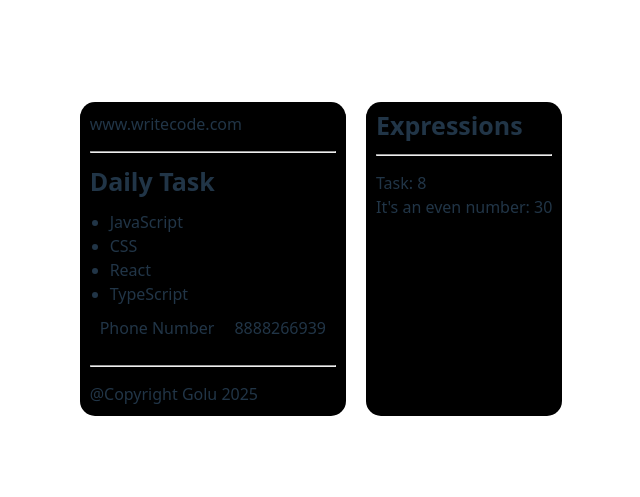
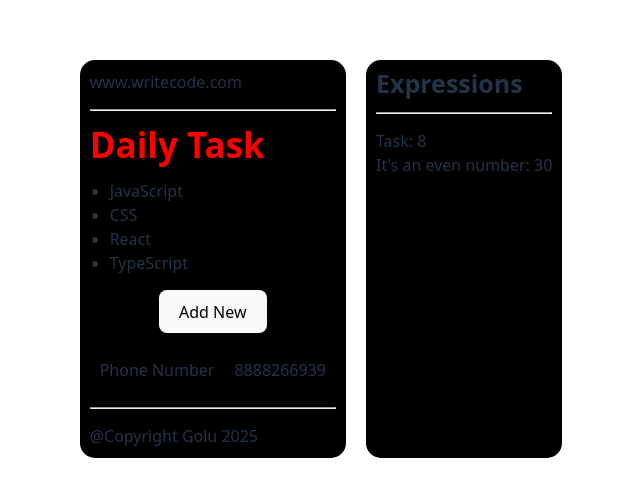
Before and after one commit to ashucj17/Card, a React (Vite) app: page / in a window 1280 px wide. Shown: the part 141-638 px from the top of the page, without its empty margins (319-959 px from the left). Built offline with nearby package versions, Linux system fonts and the light colour scheme.

Commit message:
Adding attribiutes dynamically

```diff
--- a/src/App.css
+++ b/src/App.css
@@ -24,6 +24,11 @@ ul{
   padding-left: 20px;
 }
 
+.click{
+  display: flex;
+  margin: 15px auto;
+}
+
 hr{
   margin: 15px 0;
 }
--- a/src/Components/Cards.jsx
+++ b/src/Components/Cards.jsx
@@ -13,7 +13,7 @@ function Cards() {
     <div className="container">
       <div className="card">
       <Head />
-        <h1>Daily Task</h1>
+        <h1 style={{color:'red', fontSize:"35px"}}>Daily Task</h1>
         <List />
         <Defaulter/>
         <Copyright />
--- a/src/Components/List.jsx
+++ b/src/Components/List.jsx
@@ -2,6 +2,8 @@ import React from "react";
 import Expression from "./expression";
 
 const List = () => {
+
+  const isDisabled =false
   return (
     <>
       <ul>
@@ -10,6 +12,7 @@ const List = () => {
         <li>React</li>
         <li>TypeScript</li>
       </ul>
+      <button className="click" disabled= {isDisabled}>Add New</button>
     </>
   );
 };
```
